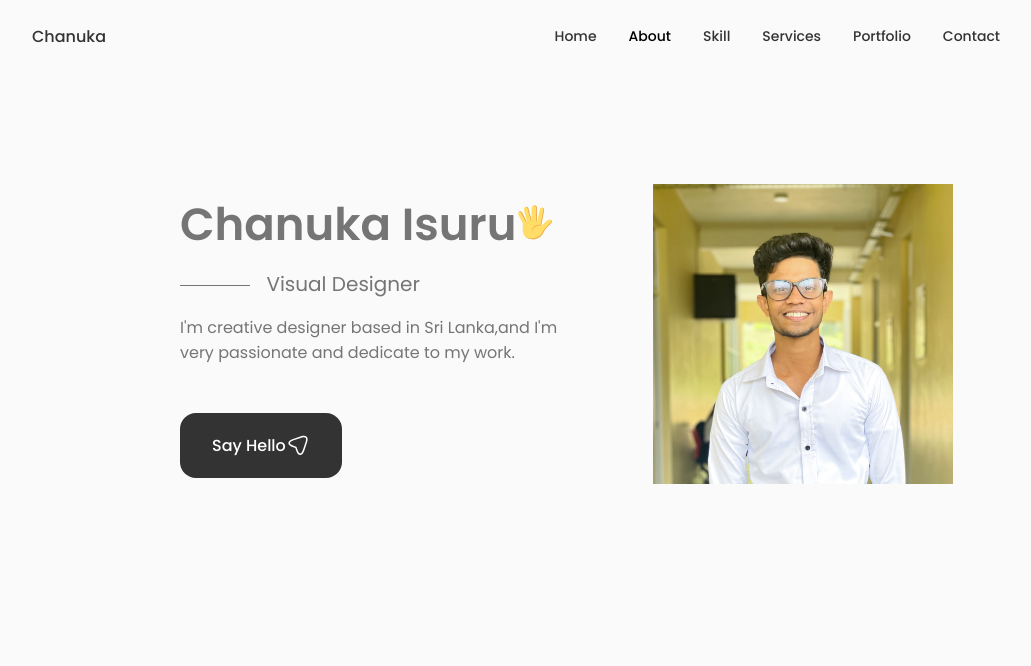
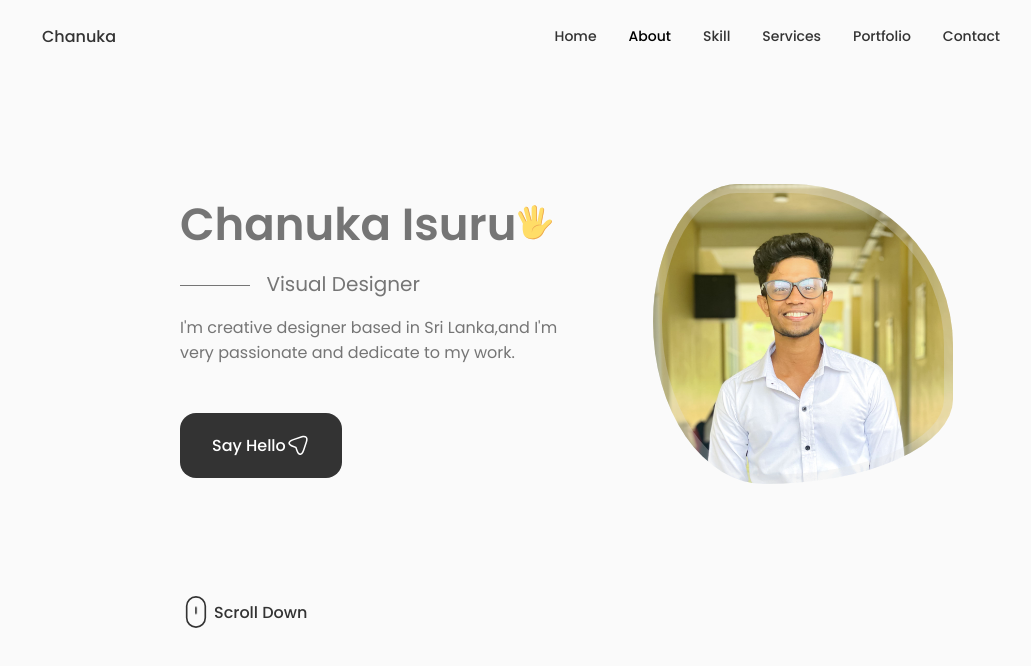
Before and after one commit to Chanukaisuru/Portfolio, a React (Create React App) app in the folder portfolio/: page / in a window 1280 px wide. Shown: the top 666 px of the page, without its empty margins (124-1155 px from the left). Built offline with nearby package versions, Linux system fonts and the light colour scheme.

Commit message:
modified:   portfolio/src/App.css 	modified:   portfolio/src/components/header/header.css 	modified:   portfolio/src/components/home/Home.jsx 	new file:   portfolio/src/components/home/ScrollDown.jsx 	modified:   portfolio/src/components/home/home.css

```diff
--- a/portfolio/src/App.css
+++ b/portfolio/src/App.css
@@ -166,11 +166,19 @@
     margin-left: var(--mb-1-5);
     margin-right: var(--mb-1-5);
   }
+  .button{
+    padding: 1rem 1.75rem;
+  }
+
+  .button_icon{
+    width: 22px;
+    height: 22px;
+  }
 }
 
 
 @media screen and (max-width: 768px){
-
+   .section{padding: 3rem 1rem 4rem;}
 }
 
 
@@ -180,7 +188,11 @@
 
 
 @media screen and(max-width: 350px) {
+  :root{
+    --big-font-size:2.25rem;
+  }
   .container{
+
     margin-left: var(--mb-1);
     margin-right: var(--mb-1);
   }
--- a/portfolio/src/components/header/header.css
+++ b/portfolio/src/components/header/header.css
@@ -19,6 +19,7 @@
 .nav_toggle{
     color: var(--title-color);
     font-weight: var(--font-medium);
+    padding: 10px;
 }
 
 .nav_list{
@@ -122,4 +123,5 @@
     .nav_list{
         column-gap: 0;
     }
+
 }
--- a/portfolio/src/components/home/Home.jsx
+++ b/portfolio/src/components/home/Home.jsx
@@ -2,6 +2,7 @@
 import "./home.css";
 import Social from './Social';
 import Data from './Data';
+import ScrollDown from './ScrollDown';
 
 const Home = () => {
   return (
@@ -15,6 +16,8 @@
 
                 <Data />
             </div>
+
+            <ScrollDown />
         </div>
     </section>
   )
--- /dev/null
+++ b/portfolio/src/components/home/ScrollDown.jsx
@@ -0,0 +1,49 @@
+import React from 'react'
+
+const ScrollDown = () => {
+  return (
+     <div className="home_scroll">
+        <a href='#about' className='home_scroll-button button--flex'>
+        <svg
+                width="32px"
+                height="32px"
+                class="home__scroll-mouse"
+                viewBox="0 0 247 390"
+                version="1.1"
+                xmlns="http://www.w3.org/2000/svg"
+                xmlnsXlink="http://www.w3.org/1999/xlink"
+                style={{
+                  fillRule: "evenodd",
+                  clipRule: "evenodd",
+                  strokeLinecap: "round",
+                  strokeLinejoin: "round",
+                  strokeMiterlimit: "1.5",
+                }}
+              >
+                <path
+                  class="wheel"
+                  d="M123.359,79.775l0,72.843"
+                  style={{
+                    fill: "none",
+                    stroke: "var(--title-color)",
+                    strokeWidth: "20px"
+                  }}
+                ></path>
+                <path
+                  id="mouse"
+                  d="M236.717,123.359c0,-62.565 -50.794,-113.359 -113.358,-113.359c-62.565,0 -113.359,50.794 -113.359,113.359l0,143.237c0,62.565 50.794,113.359 113.359,113.359c62.564,0 113.358,-50.794 113.358,-113.359l0,-143.237Z"
+                  style={{
+                    fill: "none",
+                    stroke: "var(--title-color)",
+                    strokeWidth: "20px",
+                  }}
+                ></path>
+         </svg>
+         <span className="home_scroll-name">Scroll Down</span>
+         <i class="uil uil-arrow-down home_scroll-arrow"></i>
+        </a>
+     </div>
+  );
+};
+
+export default ScrollDown;
--- a/portfolio/src/components/home/home.css
+++ b/portfolio/src/components/home/home.css
@@ -1,3 +1,6 @@
+.home_container{
+    row-gap: 7rem;
+}
 .home_content{
     grid-template-columns: 116px repeat(2, 1fr);
     padding-top: 5.5rem;
@@ -61,9 +64,142 @@
     background-repeat: no-repeat;
     background-position: center;
     background-size: cover;
-    box-shadow: inset 0 0 0 9px rgb(225, 225,225 / 30%);
+    box-shadow: inset 0 0 0 9px rgb(225 225 225 / 30%);
     order: 1;
     justify-self: center;
     width: 300px;
     height: 300px;
+    animation: profile_animate 8s ease-in-out infinite 1s;
+
 }
+
+@keyframes profile_animate{
+    0%{
+        border-radius:60% 40% 30% 70%/60% 30% 70% 40%;
+
+    }
+
+    50%{
+        border-radius:30% 60% 70% 40%/50% 60% 30% 60%;
+
+    }
+
+    100%{
+        border-radius:60% 40% 30% 70%/60% 30% 70% 40%;
+
+    }
+
+}
+
+.home_scroll{
+    margin-left: 9.25rem;
+}
+
+.wheel{
+    animation: scroll 2s ease infinite;
+}
+
+@keyframes scroll{
+    0%{
+        transform: translateY(0);
+    }
+
+    0%{
+        transform: translateY(3.75rem);
+    }
+}
+
+.home_scroll-name{
+    color: var(--title-color);
+    font-weight: var(--font-medium);
+    margin-right: var(--mb-0-25);
+    margin-left: 2px;
+}
+
+.home_scroll-arrow{
+    font-size: 1.25rem;
+    color: var(--title-color);
+}
+
+
+@media screen and(max-width: 992px) {
+     .home_content{
+        grid-template-columns: 100px repeat(2,1fr);
+        column-gap: 1.25rem;
+     }
+
+     .home_hand{
+        width: 26px;
+        height: 26px;
+     }
+
+     .home_subtitle{
+        padding-left:3.75 ;
+        margin-bottom: var(--mb-1);
+     }
+
+     .home_subtitle::before{
+        width: 42px;
+        top: 0.8rem;
+     }
+
+     .home_description{
+        max-width: initial;
+        margin-bottom: var(--mb-2-5);
+     }
+
+     .home_img{
+        width: 250px;
+        height: 250px;
+        box-shadow: inset 0 0 0 8px rgb(225 225 225 / 30%);
+
+     }
+
+     .home_scroll{
+        margin-left:7.5rem;
+     }
+  }
+
+
+  @media screen and (max-width: 768px){
+    .home_content{
+        grid-template-columns: 0.5fr 3fr;
+        padding-top: 3.5rem;
+    }
+
+    .home_img{
+        order: initial;
+        justify-self: initial;
+    }
+    .home_data{
+        grid-column: 1/3;
+    }
+    .home_img{
+        box-shadow: inset 0 0 0 6px rgb(225 225 225 / 30%);
+        width: 200px;
+        height: 200px;
+
+    }
+
+    .home_scroll{
+        display: none;
+    }
+  }
+
+
+  @media screen and(max-width: 576px) {
+
+  }
+
+
+  @media screen and(max-width: 350px) {
+    .home_img{
+        width: 180px;
+        height: 180px;
+    }
+
+    .home_hand{
+        width: 22px;
+        height: 22px;
+    }
+  }
```
